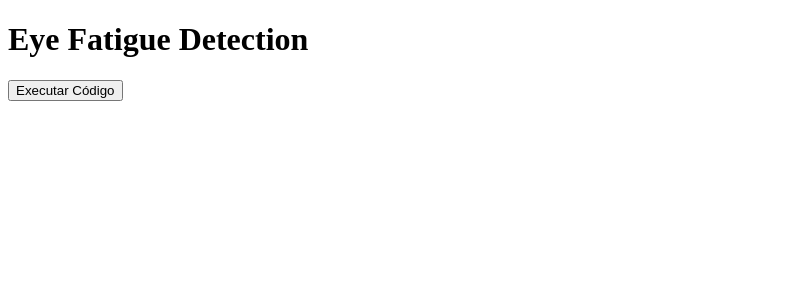
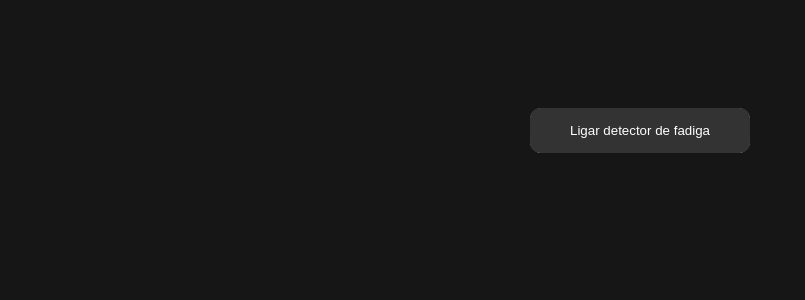
Before and after one commit to FelippeTN/Eye_Fatigue_Detection, a Django app: page / in a window 1280 px wide. Shown: the top 300 px of the page, without its empty margins (0-805 px from the left). Run offline with Django 5.2, Linux system fonts and the light colour scheme.

Commit message:
Estilização do Button

```diff
--- a/eye_fatigue_detection/eye_detector/templates/eye_detector/index.html
+++ b/eye_fatigue_detection/eye_detector/templates/eye_detector/index.html
@@ -6,10 +6,85 @@
     <title>Eye Fatigue Detection</title>
 </head>
 <body>
-    <h1>Eye Fatigue Detection</h1>
     <form action="{% url 'run_code' %}" method="POST">
         {% csrf_token %}
-        <button type="submit">Executar Código</button>
+        <button type="submit" class="btn">Ligar detector de fadiga</button>
     </form>
 </body>
 </html>
+<style>
+    html, body {
+        display: flex;
+        justify-content: center;
+        align-items: center;
+        background-color: #161616;
+        overflow: hidden;
+        /* transform: scale(1.5); */
+      }
+
+      /* button */
+      .btn {
+        margin: 100px;
+        padding: 15px 40px;
+        border: none;
+        outline: none;
+        color: #FFF;
+        cursor: pointer;
+        position: relative;
+        z-index: 0;
+        border-radius: 12px;
+      }
+      .btn::after {
+        content: "";
+        z-index: -1;
+        position: absolute;
+        width: 100%;
+        height: 100%;
+        background-color: #333;
+        left: 0;
+        top: 0;
+        border-radius: 10px;
+      }
+      /* glow */
+      .btn::before {
+        content: "";
+        background: linear-gradient(
+          45deg,
+          #FF0000, #FF7300, #FFFB00, #48FF00,
+          #00FFD5, #002BFF, #FF00C8, #FF0000
+        );
+        position: absolute;
+        top: -2px;
+        left: -2px;
+        background-size: 600%;
+        z-index: -1;
+        width: calc(100% + 4px);
+        height:  calc(100% + 4px);
+        filter: blur(8px);
+        animation: glowing 20s linear infinite;
+        transition: opacity .3s ease-in-out;
+        border-radius: 10px;
+        opacity: 0;
+      }
+
+      @keyframes glowing {
+        0% {background-position: 0 0;}
+        50% {background-position: 400% 0;}
+        100% {background-position: 0 0;}
+      }
+
+      /* hover */
+      .btn:hover::before {
+        opacity: 1;
+      }
+
+      .btn:active:after {
+        background: transparent;
+      }
+
+      .btn:active {
+        color: #000;
+        font-weight: bold;
+      }
+
+</style>
--- a/eye_fatigue_detection/eye_detector/views.py
+++ b/eye_fatigue_detection/eye_detector/views.py
@@ -10,6 +10,6 @@ def run_code(request):
     try:
         # Executar o código de detecção de fadiga ocular em segundo plano
         subprocess.Popen(['C:/Users/mmnal/Documents/Trabalho_Python/env/Scripts/python.exe', 'C:/Users/mmnal/Documents/Trabalho_Python/eye_fatigue_detection/eye_detector/main/detector_fadiga.py'])
-        return HttpResponse("Execução iniciada.")
+        return HttpResponse("Câmera Ligando...")
     except Exception as e:
         return HttpResponse(f"Erro durante a execução:\n{str(e)}")
```
